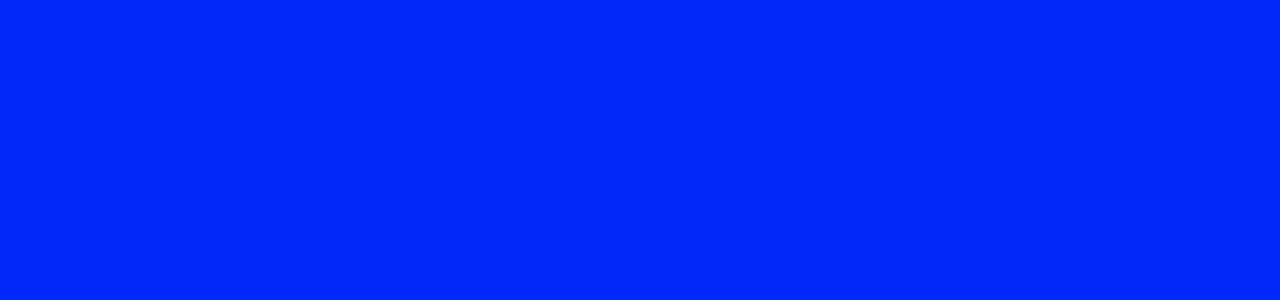
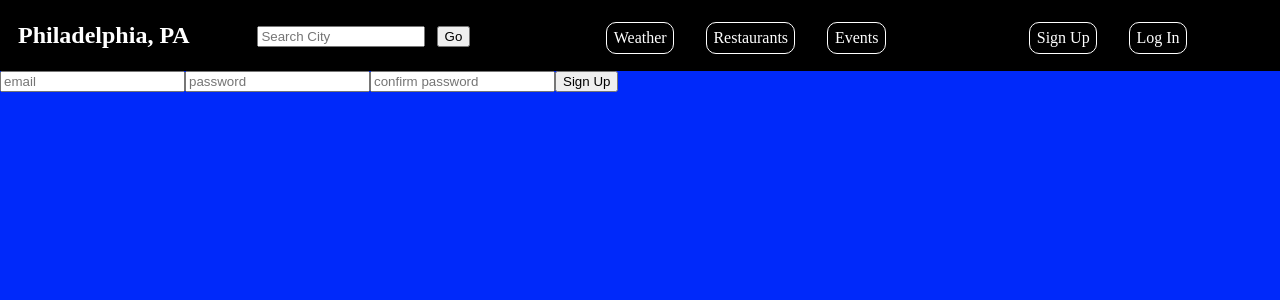
Before and after one commit to patrickrgrady81/weather, a React (Create React App) app: page /signup in a window 1280 px wide. Shown: the top 300 px of the page. Built offline with nearby package versions, Linux system fonts and the light colour scheme.

Commit message:
created basic forms for login and signup

```diff
--- /dev/null
+++ b/src/components/auth/Login.js
@@ -0,0 +1,75 @@
+import React, { Component } from 'react';
+import { connect } from 'react-redux';
+import Nav from '../../components/nav/Nav';
+
+
+class Login extends Component {
+  constructor(props) {
+    super(props);
+
+    this.state = {
+      email: "",
+      password: "",
+      errors: ""
+    }
+
+  }
+
+  render() {
+    return (
+      <>
+        <Nav />
+        <form onSubmit={this.handleSubmit}>
+          <input type="email" name="email" placeholder="email" value={this.state.email} onChange={this.handleChange} required />
+          <input type="password" name="password" placeholder="password" value={this.state.password} onChange={this.handleChange} required />
+          <button type="submit">Log In</button>
+        </form>
+      </>
+    )
+  }
+
+  handleSubmit = async (e) => {
+    e.preventDefault();
+    const url = `http://localhost:3001/api/v1/login`
+    const fetchInfo = {
+      "method": "POST",
+      "headers": {
+        'Accept': 'application/json',
+        'Content-Type': 'application/json',
+      },
+      body: JSON.stringify({
+        user: {
+          email: this.state.email,
+          password: this.state.password
+        }
+      })
+    }
+    const response = await fetch(url, fetchInfo);
+    const data = await response.json();
+    console.log(data);
+    if (data.logged_in === true) {
+      await this.props.login(data.user.email, data.user.id);
+    }
+  }
+
+  handleChange = (e) => {
+    e.preventDefault();
+    this.setState({
+      [e.target.name]: e.target.value
+    });
+  }
+}
+
+const mapStateToProps = state => {
+  return {
+    city: state.city,
+  };
+}
+
+const mapDispatchToProps = dispatch => {
+  return {
+    login: (email) => dispatch({ type: 'LOGIN',  email })
+  };
+}
+
+export default connect(mapStateToProps, mapDispatchToProps)(Login);
--- /dev/null
+++ b/src/components/auth/Register.js
@@ -0,0 +1,59 @@
+import React, { Component } from 'react';
+import Nav from '../../components/nav/Nav';
+
+class Register extends Component {
+  constructor(props) {
+    super(props);
+
+    this.state = {
+      email: "",
+      password: "",
+      password_confirmation: "",
+      errors: ""
+    }
+
+  }
+
+  render() {
+    return (
+      <>
+        <Nav />
+        <form onSubmit={this.handleSubmit}>
+          <input type="email" name="email" placeholder="email" value={this.state.email} onChange={this.handleChange} required />
+          <input type="password" name="password" placeholder="password" value={this.state.password} onChange={this.handleChange} required />
+          <input type="password_confirmation" name="password_confirmation" placeholder="confirm password" value={this.state.password}
+                  onChange={this.handleChange} required />
+          <button type="submit">Sign Up</button>
+        </form>
+      </>
+    )
+  }
+
+  handleSubmit = async (e) => {
+    e.preventDefault();
+    const url = `http://localhost:3001/signup`
+    const fetchInfo = {
+      "method": "POST",
+      "headers": {},
+      data: {
+        user: {
+          email: this.state.email,
+          password: this.state.password,
+          password_confirmation: this.state.password_confirmation
+        }
+      }
+    }
+    const response = await fetch(url, fetchInfo);
+    const data = await response.json();
+    console.log(data);
+  }
+
+  handleChange = (e) => {
+    e.preventDefault();
+    this.setState({
+      [e.target.name]: e.target.value
+    });
+  }
+}
+
+export default Register;
--- a/src/components/nav/Nav.css
+++ b/src/components/nav/Nav.css
@@ -7,6 +7,11 @@ nav {
 .nav-city {
   margin-right: 3rem;
   margin-left: 1rem;
+}
+
+.nav-log li a {
+  text-decoration: none;
+  color: white;
 }
 
 nav ul {
@@ -35,6 +40,10 @@ nav li {
   margin-top: 1.5rem;
 }
 
+.nav-form {
+  height: 50%;
+}
+
 .nav-input {
   width: 10rem;
   margin-right: 0.7rem;
@@ -46,10 +55,10 @@ nav li {
 .nav-pages {
   flex-grow: 0;     /* do not grow   - initial value: 0 */
   flex-shrink: 0;   /* do not shrink - initial value: 1 */
-  flex-basis: 35%; /* width/height  - initial value: auto */
+  flex-basis: 25%; /* width/height  - initial value: auto */
 }
 
-nav > ul.nav-pages > li > a {
+nav > ul.nav-pages > li > a, nav > ul.nav-log > li > a {
   text-decoration: none;
   color: white;
   border: 1px solid white;
@@ -57,7 +66,8 @@ nav > ul.nav-pages > li > a {
   border-radius: 10px;
 }
 
-nav > ul.nav-pages > li:hover, nav > ul.nav-pages > li > a:hover  {
+nav > ul.nav-pages > li:hover, nav > ul.nav-pages > li > a:hover,
+nav > ul.nav-log > li:hover, nav > ul.nav-log > li > a:hover  {
   color: black;
   background-color: white;
   border-radius: 10px;
--- a/src/components/nav/Nav.js
+++ b/src/components/nav/Nav.js
@@ -15,8 +15,11 @@ class Nav extends Component {
       <div>
         <nav>
           <h2 className="nav-city">{this.props.city}</h2>
-          <input className="nav-input" type="text" placeholder="Search City" onChange={this.changer} value={this.state.searchValue}></input>
-          <button className="nav-btn" onClick={this.clicker}>Go</button>
+          <form className="nav-form" onSubmit={this.go}>
+            <input className="nav-input" type="text" placeholder="Search City"
+                   onChange={this.changer} value={this.state.searchValue}></input>
+            <button className="nav-btn" onClick={this.go}>Go</button>
+          </form>
           <ul className="nav-pages">
             <li><a href="/weather">Weather</a></li>
             <li><a href="/restaurants">Restaurants</a></li>
@@ -34,14 +37,14 @@ class Nav extends Component {
     if (this.props.loggedIn === false) {
       return (
         <>
-          <li>Sign Up</li>
-          <li>Log In</li>
+          <li><a href="/signup">Sign Up</a></li>
+          <li><a href="/login">Log In</a></li>
         </>
       )
     } else {
       return (
         <>
-          <li>UserName</li>
+          <li><a href="/profile">{this.props.email}</a></li>
         </>
       )
     }
@@ -51,7 +54,7 @@ class Nav extends Component {
     this.setState({searchValue: e.target.value});
   }
 
-  clicker = (e) => {
+  go = (e) => {
     e.preventDefault();
     this.props.updateCity(this.state.searchValue);
     // this.props.run();
@@ -61,7 +64,8 @@ class Nav extends Component {
 const mapStateToProps = state => {
   return {
     loggedIn: state.loggedIn,
-    city: state.city
+    city: state.city,
+    email: state.email
   };
 }
 
--- a/src/components/travel/events/Events.js
+++ b/src/components/travel/events/Events.js
@@ -1,6 +1,7 @@
 import React, { Component } from 'react';
 import { connect } from 'react-redux';
 import { updateEvents } from "../../../actions/events"
+import { getLatLng } from "../../../actions/getLatLng"
 import Nav from "../../nav/Nav"
 import './Events.css';
 
@@ -14,7 +15,7 @@ class Events extends Component {
           <>
             <Nav />
             <div className="event-wrapper">
-              <h1>Upcoming Events</h1>
+              <h1>Upcoming Events in {this.props.city}</h1>
               <ul>
                 {this.props.events.map((e, i) => {
                   return (
@@ -42,7 +43,7 @@ class Events extends Component {
       return (
         <>
           <Nav />
-          <h2>Loading Events For {this.props.city}...</h2>
+          <h2>Loading Events in {this.props.city}...</h2>
         </>
       )
     }
@@ -54,6 +55,7 @@ class Events extends Component {
 
   componentDidUpdate(prevProps) {
     if (prevProps.city !== this.props.city) {
+      this.props.getLatLng(this.props.city);
       this.props.updateEvents(this.props.city);
     }
   }
@@ -68,6 +70,7 @@ const mapStateToProps = state => {
 
 const mapDispatchToProps = dispatch => {
   return {
+    getLatLng: (city) => dispatch(getLatLng(city)),
     updateEvents: (city) => dispatch(updateEvents(city)),
   };
 }
--- a/src/components/travel/restaurants/Restaurants.js
+++ b/src/components/travel/restaurants/Restaurants.js
@@ -14,7 +14,7 @@ class Restaurants extends Component {
         <>
         <Nav />
         <div className="rest-wrapper">
-          <h1 className="rest-head">Restaurants To Try</h1>
+            <h1 className="rest-head">Highly Rated Restaurants in {this.props.city}</h1>
           <ul className="rest-list">
               {this.props.restaurants.map((rest, i) => {
                 return (
@@ -38,20 +38,20 @@ class Restaurants extends Component {
       return (
         <>
           <Nav />
-          <h2>Loading Restaurants For {this.props.city}...</h2>
+          <h2>Loading Restaurants in {this.props.city}...</h2>
         </>
       )
     }
   }
 
-  componentDidMount = () => {
-    this.props.updateRestaurants(this.props.city);
+  componentDidMount = async () => {
+    await this.props.updateRestaurants(this.props.city);
   }
 
-  componentDidUpdate(prevProps) {
+  componentDidUpdate = async (prevProps) => {
     if (prevProps.city !== this.props.city) {
-      this.props.getLatLng(this.props.city);
-      this.props.updateRestaurants(this.props.city);
+      await this.props.getLatLng(this.props.city);
+      await this.props.updateRestaurants(this.props.city);
     }
   }
 }
--- a/src/index.js
+++ b/src/index.js
@@ -1,6 +1,6 @@
 import React from 'react';
 import ReactDOM from 'react-dom';
-import { BrowserRouter as Router, Route } from 'react-router-dom';
+import { BrowserRouter as Router, Route, Switch } from 'react-router-dom';
 import { createStore, applyMiddleware } from 'redux';
 import { Provider } from 'react-redux';
 import { composeWithDevTools } from 'redux-devtools-extension';
@@ -8,9 +8,10 @@ import thunk from 'redux-thunk';
 import rootReducer from './reducers/rootReducer';
 import App from './App';
 import Profile from './components/profile/Profile';
-import Travel from './components/travel/Travel';
 import Restaurants from './components/travel/restaurants/Restaurants';
 import Events from './components/travel/events/Events';
+import Register from './components/auth/Register';
+import Login from './components/auth/Login';
 import './index.css';
 
 const store = createStore(rootReducer, composeWithDevTools(applyMiddleware(thunk)));
@@ -18,14 +19,29 @@ const store = createStore(rootReducer, composeWithDevTools(applyMiddleware(thunk
 ReactDOM.render(
   <Provider store={store}>
     <Router>
-      <>
-        <Route exact path="/" component={App} />
-        <Route exact path="/weather" component={App} />
-        <Route exact path="/profile" component={Profile} />
-        <Route exact path="/travel" component={Travel} />
-        <Route exact path="/restaurants" component={Restaurants} />
-        <Route exact path="/events" component={Events} />
-      </>
+        <Switch>
+        <Route exact path="/">
+          <App />
+        </Route>
+        <Route exact path="/weather">
+          <App />
+        </Route>
+        <Route exact path="/profile">
+          <Profile />
+        </Route>
+        <Route exact path="/restaurants">
+          <Restaurants />
+        </Route>
+        <Route exact path="/events">
+          <Events />
+        </Route>
+        <Route exact path="/signup">
+          <Register />
+        </Route>
+        <Route exact path="/login">
+          <Login />
+        </Route>
+        </Switch>
     </Router>
   </Provider>,
   document.getElementById('root')
--- a/src/reducers/rootReducer.js
+++ b/src/reducers/rootReducer.js
@@ -6,7 +6,8 @@ const initialState = {
   map: null,
   restaurants: null,
   events: null,
-  loggedIn: true,
+  loggedIn: false,
+  email: null
 }
 
 const rootReducer = (state = initialState, action) => {
@@ -36,6 +37,9 @@ const rootReducer = (state = initialState, action) => {
     case 'UPDATE_EVENTS':
       return {...state, events: action.events };
 
+    case 'LOGIN':
+      return {...state, loggedIn: true, email: action.email };
+
     default:
       return state;
   }
```
